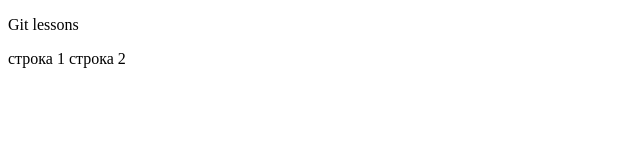
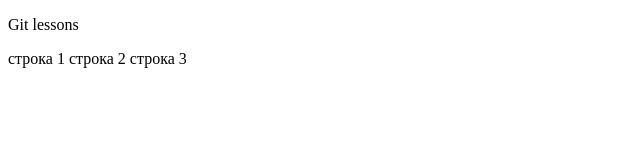
Before and after one commit to TutEvgen1984/git-lessons, a plain HTML site: page index.html in a window 1280 px wide. Shown: the full height of the page, 0-640 px from the left. Drawn offline with Linux system fonts and the light colour scheme.

Commit message:
комит 3

```diff
--- a/index.html
+++ b/index.html
@@ -9,5 +9,6 @@
     <p>Git lessons</p>
     строка 1
     строка 2
+    строка 3
 </body>
 </html>
```
